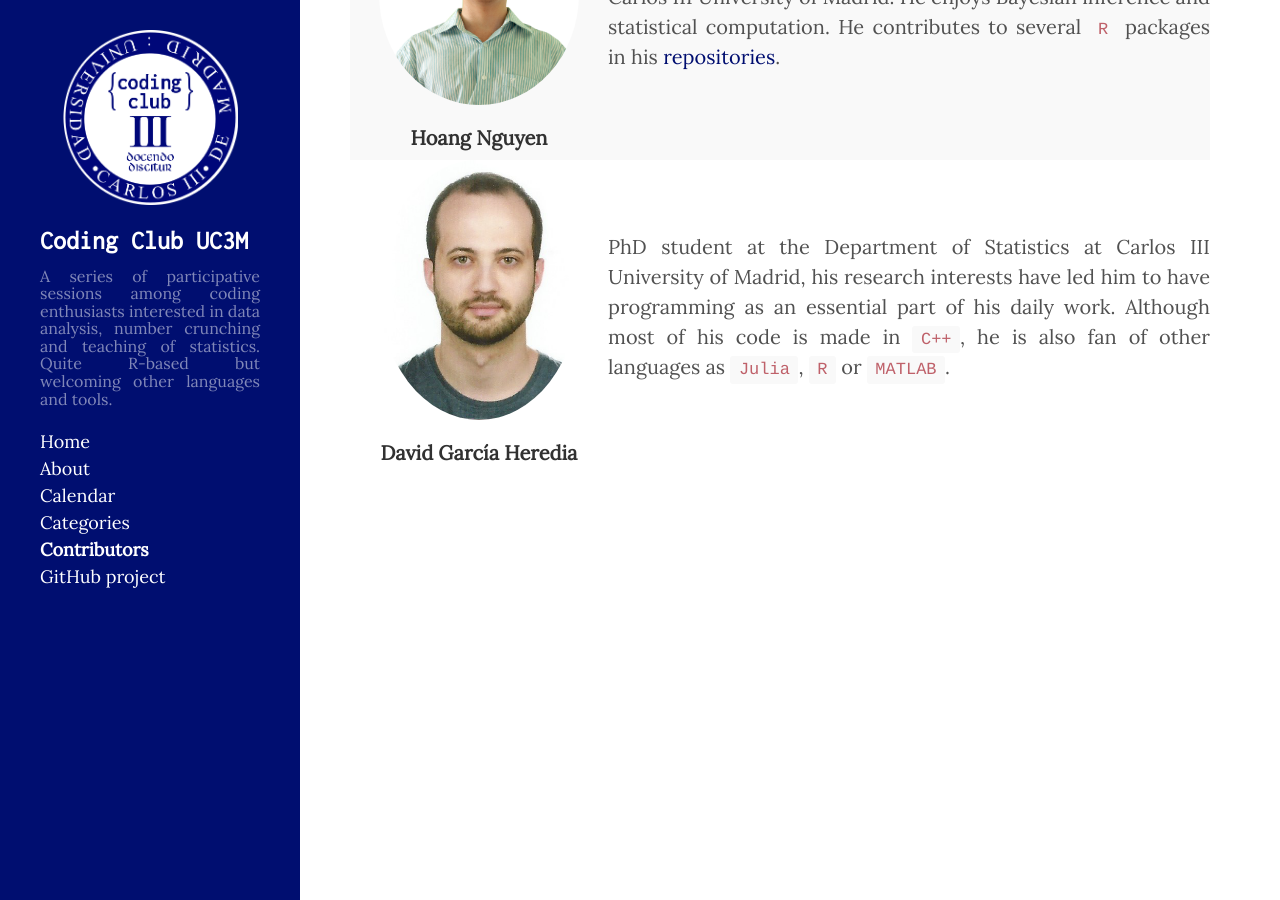
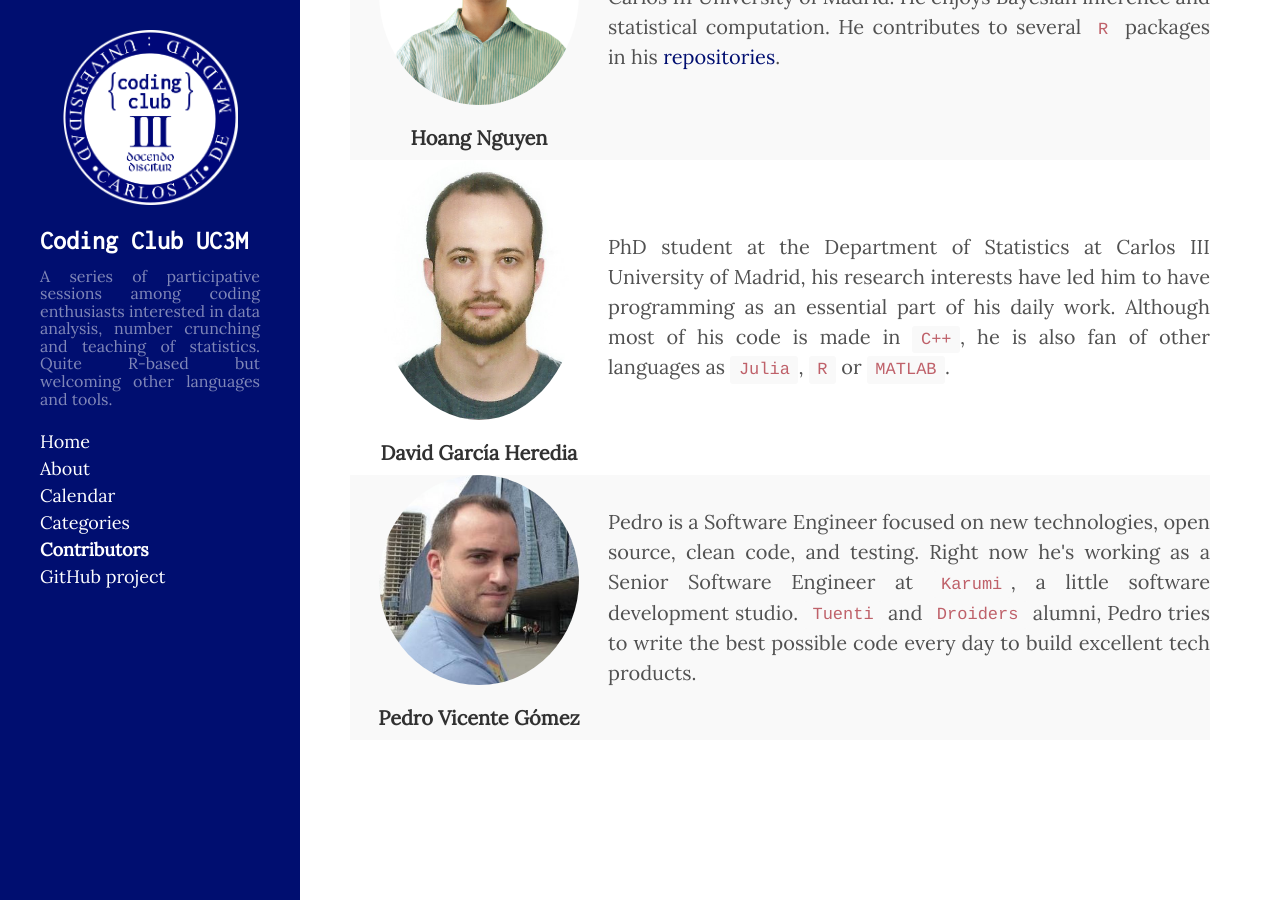
Before and after one commit to CodingClubUC3M/codingclubuc3m.github.io, a Jekyll site: the page built from contributors.md, in a window 1280 px wide and 900 px high, scrolled down 813 px. Built offline with Jekyll 4.4.1, drawn with Linux system fonts in a browser that asks for light colours; comment, search, counter and statistics services are not loaded.

Commit message:
add contributors

```diff
--- a/contributors.md
+++ b/contributors.md
@@ -21,6 +21,10 @@ images:
     image_path: /public/contributor/david.png
     link: null
     description: PhD student at the Department of Statistics at Carlos III University of Madrid, his research interests have led him to have programming as an essential part of his daily work. Although most of his code is made in <code class="highlighter-rouge">C++</code>, he is also fan of other languages as <code class="highlighter-rouge">Julia</code>, <code class="highlighter-rouge">R</code> or <code class="highlighter-rouge">MATLAB</code>.
+  - name: Pedro Vicente Gómez
+    image_path: /public/contributor/pedro.jpg
+    link: https://github.com/pedrovgs
+    description: Pedro is a Software Engineer focused on new technologies, open source, clean code, and testing. Right now he's working as a Senior Software Engineer at <code class="highlighter-rouge">Karumi</code>, a little software development studio. <code class="highlighter-rouge">Tuenti</code> and <code class="highlighter-rouge">Droiders</code> alumni, Pedro tries to write the best possible code every day to build excellent tech products.
 ---
 
 <table>
```
Also changed, not shown: calendar.md (+1 -1 lines), public/contributor/pedro.jpg (added).
